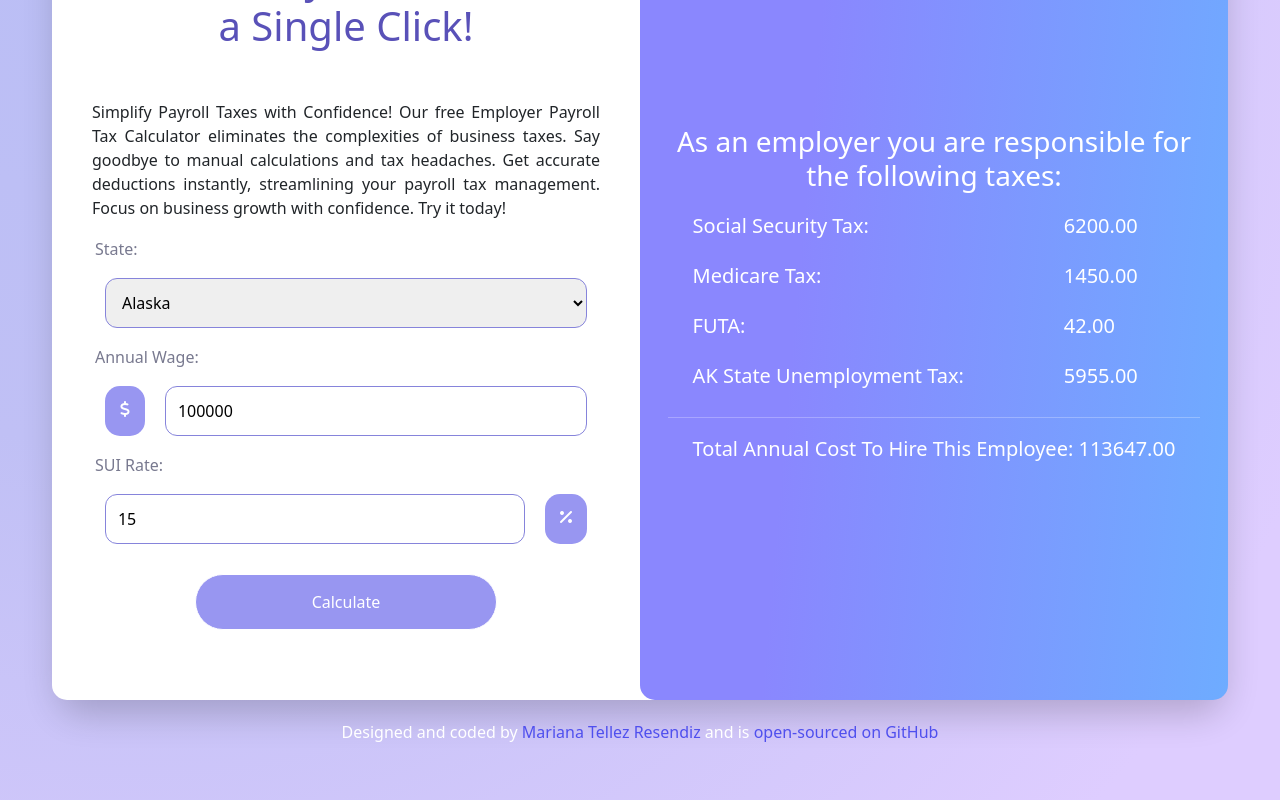
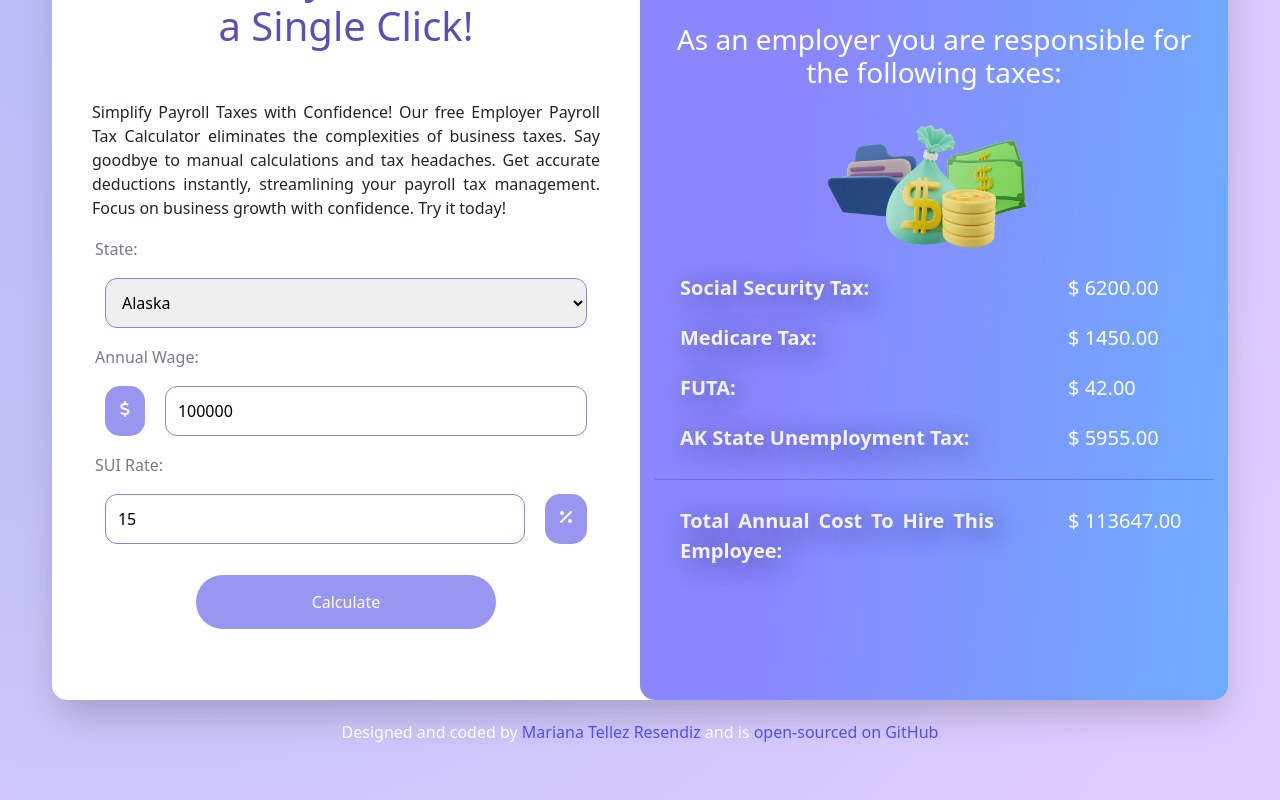
Before and after one commit to MarianaTellezR/employer-payroll-tax-calculator-mariana-tellez, a React (Create React App) app: page / in a window 1280 px wide. Both pictures are taken after a click on the input "Calculate". Shown: the part 224-1024 px from the top of the page. Built offline with nearby package versions, Linux system fonts and the light colour scheme.

Commit message:
Added Image and styling to results

```diff
--- a/src/Payroll.css
+++ b/src/Payroll.css
@@ -32,6 +32,7 @@
 
 .Payroll .payroll-right h3 {
   color: white;
+  margin-bottom: 20px;
 }
 
 .Payroll .payroll-left .form-input {
--- a/src/Payroll.js
+++ b/src/Payroll.js
@@ -2,6 +2,7 @@ import React, { useState } from "react";
 import "./Payroll.css";
 import Results from "./Results";
 import Noresults from "./Noresults";
+import ResultsImage from "./ResultsImage";
 
 export default function Payroll() {
   const [state, setState] = useState("alaska");
@@ -92,6 +93,7 @@ export default function Payroll() {
           </div>
           <div className="col-sm-12 col-md-6 payroll-right">
             <h3>As an employer you are responsible for the following taxes:</h3>
+            <ResultsImage />
             <Results state={state} wage={annualWage} sui={suiRate} />
           </div>
         </div>
--- a/src/Results.css
+++ b/src/Results.css
@@ -5,3 +5,13 @@
 .Results p {
   font-size: 20px;
 }
+
+.Results .tag-name {
+  color: rgb(242, 242, 247);
+  font-weight: 600;
+  text-shadow: 4px 5px 24px rgba(31, 31, 78, 0.589);
+}
+
+.Results hr {
+  color: rgb(41, 23, 105);
+}
--- a/src/Results.js
+++ b/src/Results.js
@@ -1,6 +1,7 @@
 import React from "react";
 import "./Results.css";
 import SocialMedicareFUTA from "./SocialMedicareFUTA";
+
 
 export default function Results(props) {
   let state = props.state;
@@ -99,23 +100,33 @@ export default function Results(props) {
 
         <div className="row">
           <div className="col-8">
-            <p>AL Unemployment Tax: </p>
+            <p className="tag-name">AL Unemployment Tax: </p>
           </div>
           <div className="col-4">
-            <p>{unem_tax.toFixed(2)}</p>
+            <p>$ {unem_tax.toFixed(2)}</p>
           </div>
         </div>
         <div className="row">
           <div className="col-8">
-            <p>Employment Security Enhancement Assessment (ESA): </p>
+            <p className="tag-name">
+              Employment Security Enhancement Assessment (ESA):{" "}
+            </p>
           </div>
           <div className="col-4">
-            <p>{esa.toFixed(2)}</p>
+            <p>$ {esa.toFixed(2)}</p>
           </div>
         </div>
 
         <hr />
-        <p>Total Annual Cost To Hire This Employee: {total} </p>
+
+        <div className="row total">
+          <div className="col-8">
+            <p className="tag-name">Total Annual Cost To Hire This Employee:</p>
+          </div>
+          <div className="col-4">
+            <p>$ {total} </p>
+          </div>
+        </div>
       </div>
     );
   } else if (state === "alaska") {
@@ -136,14 +147,22 @@ export default function Results(props) {
         />
         <div className="row">
           <div className="col-8">
-            <p>AK State Unemployment Tax: </p>
+            <p className="tag-name">AK State Unemployment Tax: </p>
           </div>
           <div className="col-4">
-            <p>{unem_tax.toFixed(2)}</p>
+            <p>$ {unem_tax.toFixed(2)}</p>
           </div>
         </div>
         <hr />
-        <p>Total Annual Cost To Hire This Employee: {total} </p>
+        <div className="row total">
+          <div className="col-8">
+            <p className="tag-name">Total Annual Cost To Hire This Employee:</p>
+          </div>
+          <div className="col-4">
+            <p>$ {total} </p>
+          </div>
+        </div>
+
       </div>
     );
   } else {
--- /dev/null
+++ b/src/ResultsImage.css
@@ -0,0 +1,3 @@
+.ResultsImage img {
+  width: 40%;
+}
--- /dev/null
+++ b/src/ResultsImage.js
@@ -0,0 +1,14 @@
+import React from "react";
+import "./ResultsImage.css";
+
+export default function ResultsImage() {
+  return (
+    <div className="ResultsImage">
+      <img
+        className="payroll-tax-calculator-results"
+        alt="Payroll Tax Calculator by Mariana Tellez Resendiz"
+        src={require("./results-money.png")}
+      />
+    </div>
+  );
+}
--- a/src/SocialMedicareFUTA.js
+++ b/src/SocialMedicareFUTA.js
@@ -6,26 +6,26 @@ export default function SocialMedicareFUTA(props) {
     <div>
       <div className="row">
         <div className="col-8">
-          <p>Social Security Tax: </p>
+          <p className="tag-name">Social Security Tax: </p>
         </div>
         <div className="col-4">
-          <p>{props.social}</p>
+          <p>$ {props.social}</p>
         </div>
       </div>
       <div className="row">
         <div className="col-8">
-          <p>Medicare Tax: </p>
+          <p className="tag-name">Medicare Tax: </p>
         </div>
         <div className="col-4">
-          <p>{props.medicare}</p>
+          <p>$ {props.medicare}</p>
         </div>
       </div>
       <div className="row">
         <div className="col-8">
-          <p>FUTA: </p>
+          <p className="tag-name">FUTA: </p>
         </div>
         <div className="col-4">
-          <p>{props.futaa}</p>
+          <p>$ {props.futaa}</p>
         </div>
       </div>
     </div>
```
Also changed, not shown: src/results-money.png (added).
